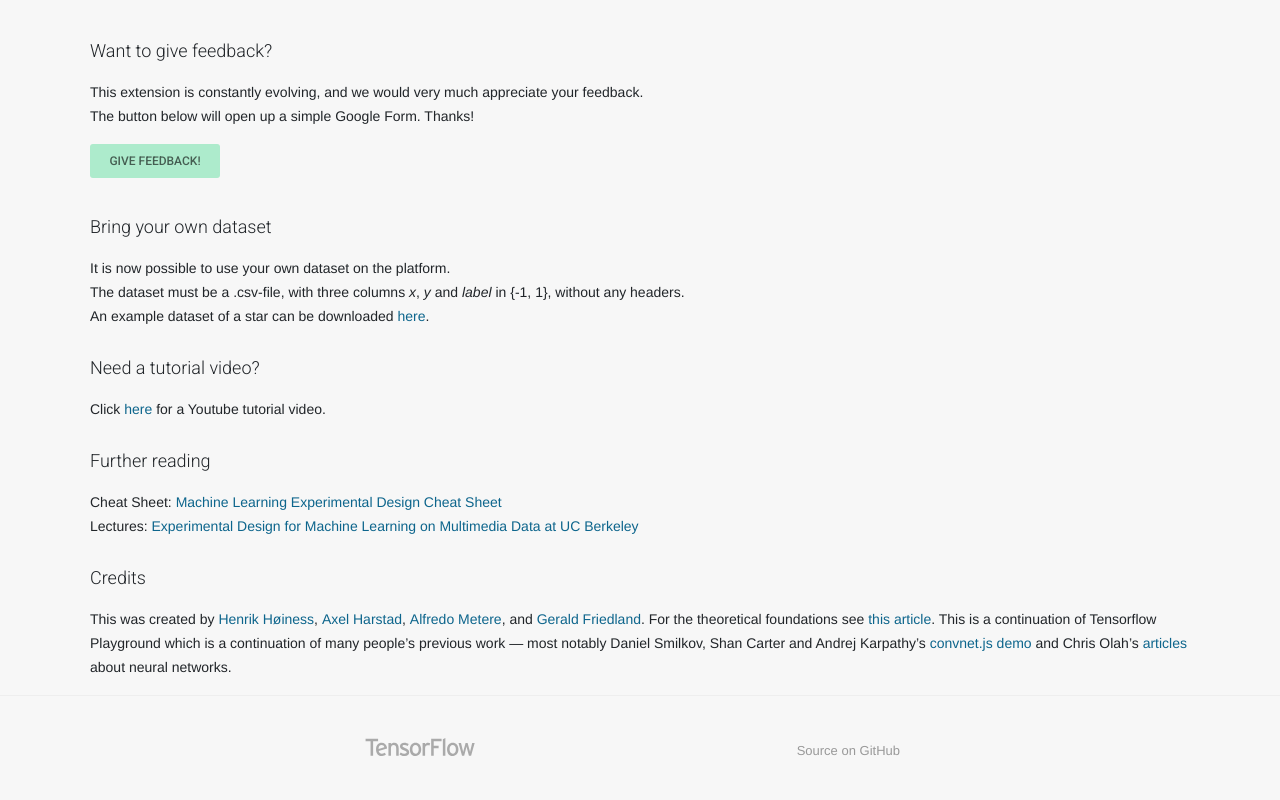
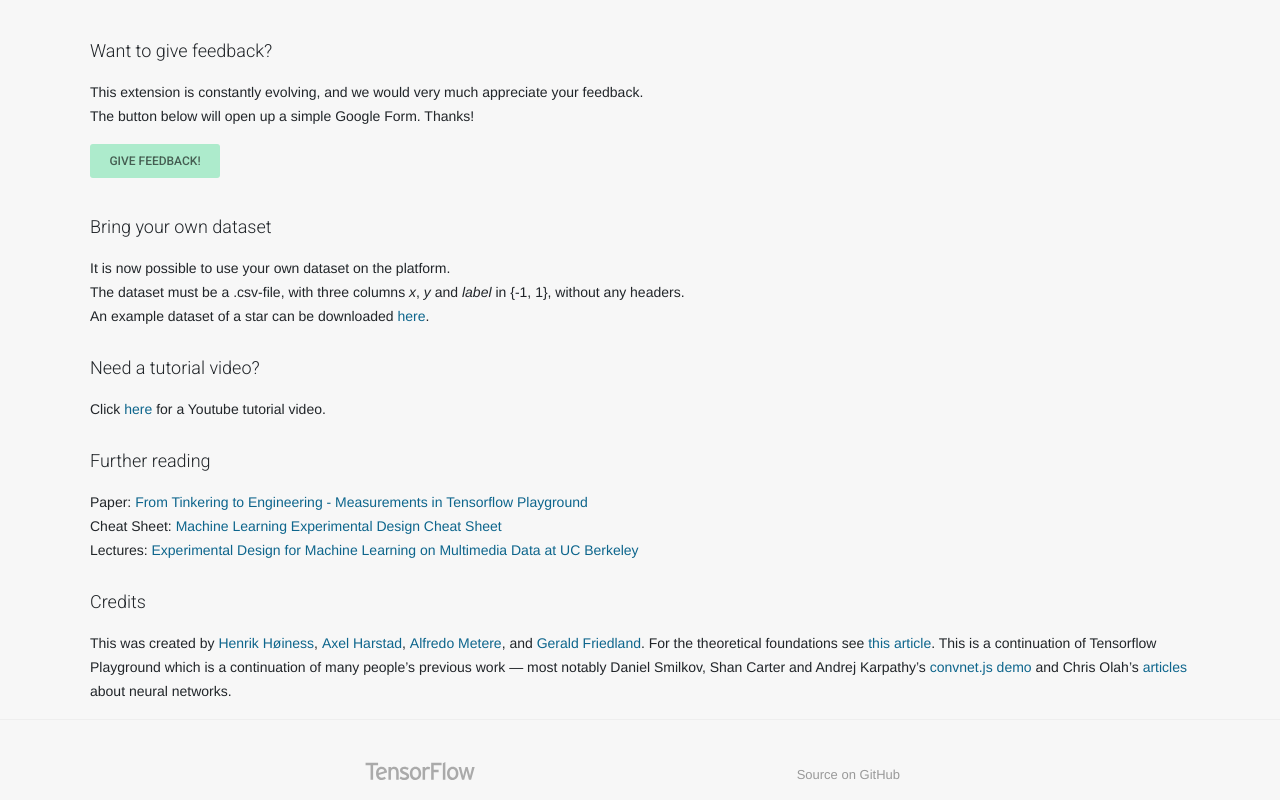
Before and after one commit to fractor/nntailoring, a website: page tfmeter/index.html in a window 1280 px wide. Shown: the part 1076-1876 px from the top of the page. Before the commit the page ends 1852 px from the top, so only its background shows below. Drawn offline with nearby package versions, Linux system fonts and the light colour scheme; files that its build step writes are made by us from their sources; files whose address does not match are found by name.

Commit message:
Added paper

```diff
--- a/tfmeter/index.html
+++ b/tfmeter/index.html
@@ -556,6 +556,7 @@ limitations under the License.
     </p>
     <h2>Further reading</h2>
     <p>
+        Paper: <a target="_blank" href="files/From_Tinkering_to_Engineering__Measurements_in_Tensorflow_Playground.pdf">From Tinkering to Engineering - Measurements in Tensorflow Playground</a><br/>
         Cheat Sheet: <a target="_blank" href="http://www1.icsi.berkeley.edu/~fractor/fall2019/ewExternalFiles/ML_Cheat_Sheet_0.97.pdf">Machine Learning Experimental Design Cheat Sheet</a><br/>
         Lectures: <a target="_blank" href="http://www1.icsi.berkeley.edu/~fractor/fall2019/">Experimental Design for Machine Learning on Multimedia Data at UC Berkeley</a>
     </p>
--- a/tfmeter/package.json
+++ b/tfmeter/package.json
@@ -13,7 +13,7 @@
     "watch-html": "npx catw index.html -o dist/index.html",
     "build-js": "npx browserify src/playground.ts --lib dom,es2015 -p [tsify] | npx uglify-js -c > dist/bundle.js",
     "watch-js": "npx watchify src/playground.ts -p [tsify] --lib dom,es2015 -v --debug -o dist/bundle.js",
-    "build-extra-files": "mkdir -p dist/images; cp images/* dist/images/; mkdir -p dist/datasets; cp datasets/* dist/datasets/" ,
+    "build-extra-files": "mkdir -p dist/images; cp images/* dist/images/; mkdir -p dist/datasets; cp datasets/* dist/datasets/; mkdir -p dist/files; cp files/* dist/files/" ,
     "watch-extra-files": "npm run build-extra-files",
     "build": "npm run prep && npm run build-images && npm run build-js && npm run build-css && npm run build-html",
     "watch": "npm run prep && concurrently \"npm run watch-extra-files\" \"npm run watch-js\" \"npm run watch-css\" \"npm run watch-html\"",
```
Also changed, not shown: tfmeter/dist/bundle.js, tfmeter/dist/index.html, 2 other files.
